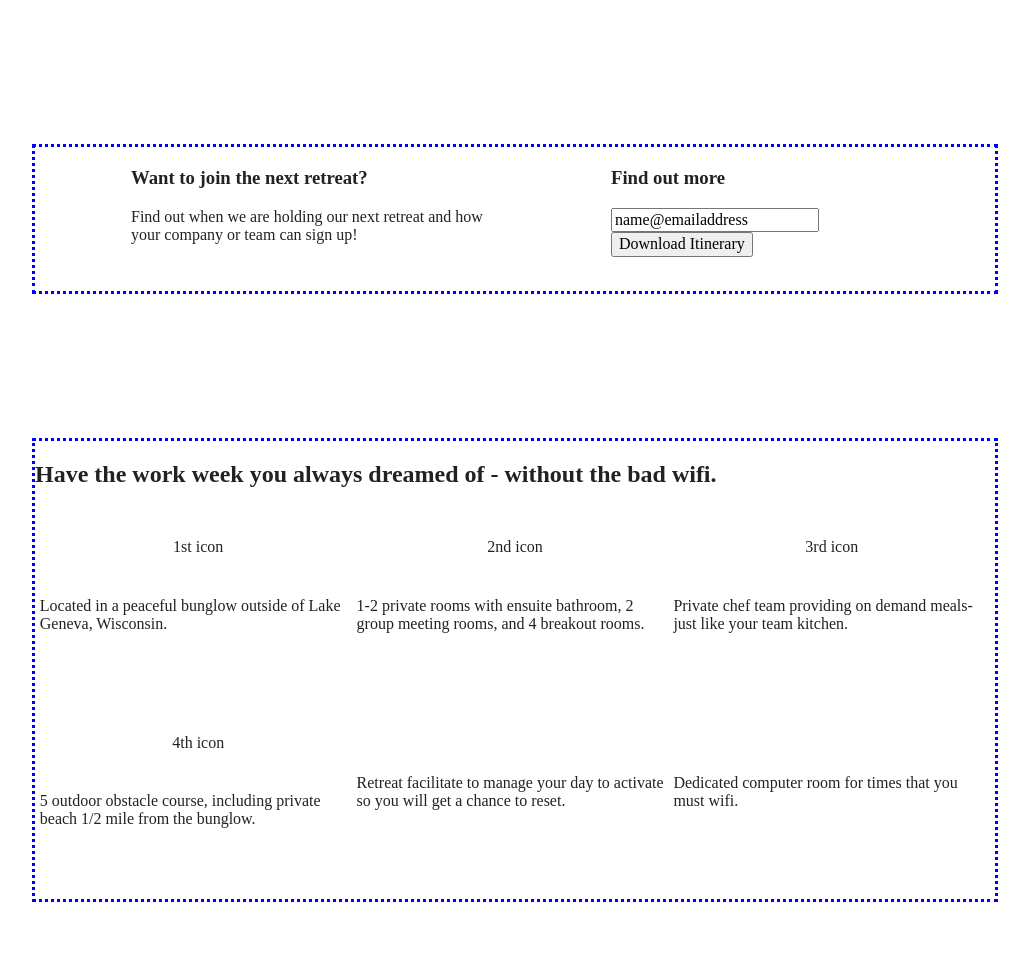
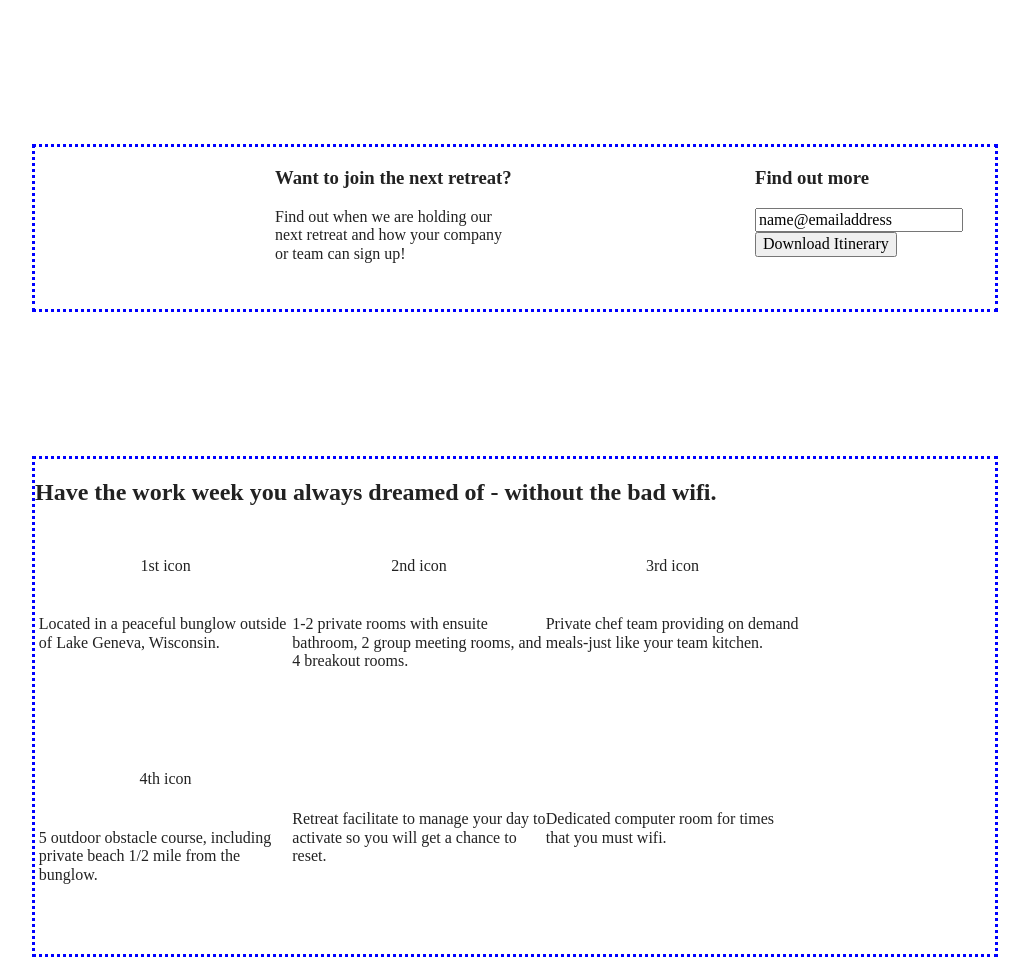
Before and after one commit to sarahsyed/unplugged_responsive_proj, a website built with Parcel: page index.html in a window 1280 px wide. Shown: the part 340-1300 px from the top of the page, without its empty margins (125-1161 px from the left). Built offline with nearby package versions, Linux system fonts and the light colour scheme; files whose address does not match are found by name.

Commit message:
Modified code for feature items for the Desktop screen

```diff
--- a/css/main.css
+++ b/css/main.css
@@ -499,7 +499,8 @@ footer .copyright p {
    ==================== */
 
 @media only screen and (min-width: 1200px) {
-.content-wrapper {
+
+  .content-wrapper {
   max-width:960px;
 }
 
@@ -509,13 +510,22 @@ footer .copyright p {
   text-align:left;
 }
 
+aside .form-description, aside .form {
+  margin: 0;
+  width: 25%;
+}
+
+.features h2 {
+  width: 90%;
+}
+
 .features article {
   display: flex;
   flex-basis: 33%;
+}
 
-}
 .features .features-items {
-  width: 100%;
+  width: 80%;
 }
 
 .reviews .content-wrapper h2 {
```
